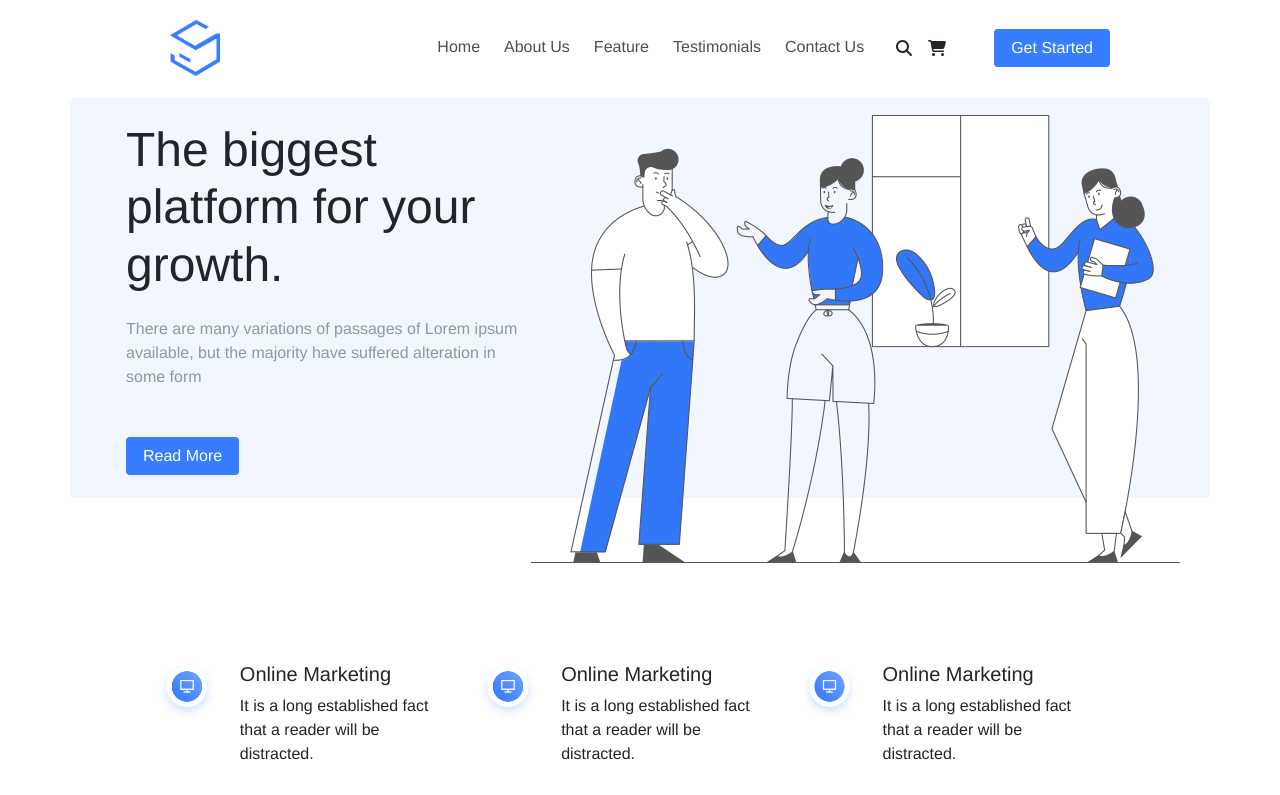
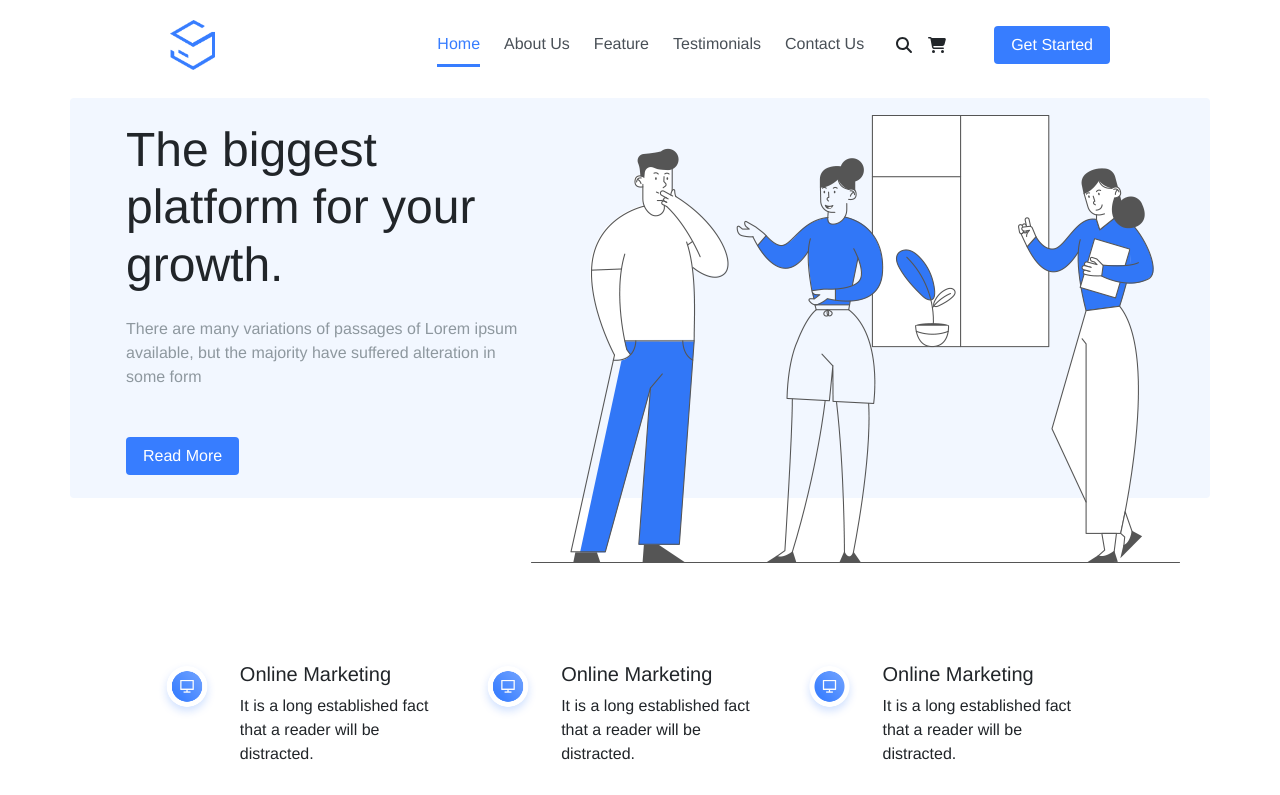
Before and after one commit to patriciabrsk/proj-html-vuejs, a Vue app: page / in a window 1280 px wide. Shown: the top 795 px of the page. Built offline with nearby package versions, Linux system fonts and the light colour scheme.

Commit message:
header size fix

```diff
--- a/src/components/Header.vue
+++ b/src/components/Header.vue
@@ -13,13 +13,14 @@
           <li
             v-for="(link, index) in headerLinks"
             :key="index"
-            class="list-unstyled me-4 py-3"
+            class="list-unstyled me-4 py-2 fw-normal"
+            :class="{ active: link.current }"
           >
             <a
               class="text-decoration-none"
+              :href="link.url"
               :class="{ active: link.current }"
-              :href="link.url"
-              ><h6 class="m-0">{{ link.text }}</h6>
+              >{{ link.text }}
             </a>
           </li>
         </ul>
@@ -83,21 +84,23 @@ header {
   nav.navbar {
     padding: 20px 100px;
     img {
-      width: 50px;
+      width: 45px;
     }
   }
   .nav-leftside {
     ul.nav-links {
       li {
         border-bottom: 3px solid transparent;
+        color: $brandTxtDarkGrey;
         &:hover,
         &.active {
           border-bottom: 3px solid $brandBlue;
         }
         a {
+          font-weight: 500;
           color: $brandTxtDarkGrey;
-
-          &:hover {
+          &:hover,
+          &.active {
             color: $brandBlue;
           }
         }
--- a/src/components/Testimonials.vue
+++ b/src/components/Testimonials.vue
@@ -11,7 +11,9 @@
         </div>
       </div>
       <div class="cards d-flex justify-content-evenly">
-        <div class="testimonial-card shadow p-4 mb-5 bg-body rounded">ciao</div>
+        <div class="testimonial-card shadow p-4 mb-5 bg-body rounded">
+          <img src="" alt="" />
+        </div>
         <div class="testimonial-card shadow p-4 mb-5 bg-body rounded">ciao</div>
       </div>
     </div>
@@ -22,6 +24,9 @@
 export default {
   // eslint-disable-next-line vue/multi-word-component-names
   name: "Testimonials",
+  data() {
+    return {};
+  },
 };
 </script>
 
```
